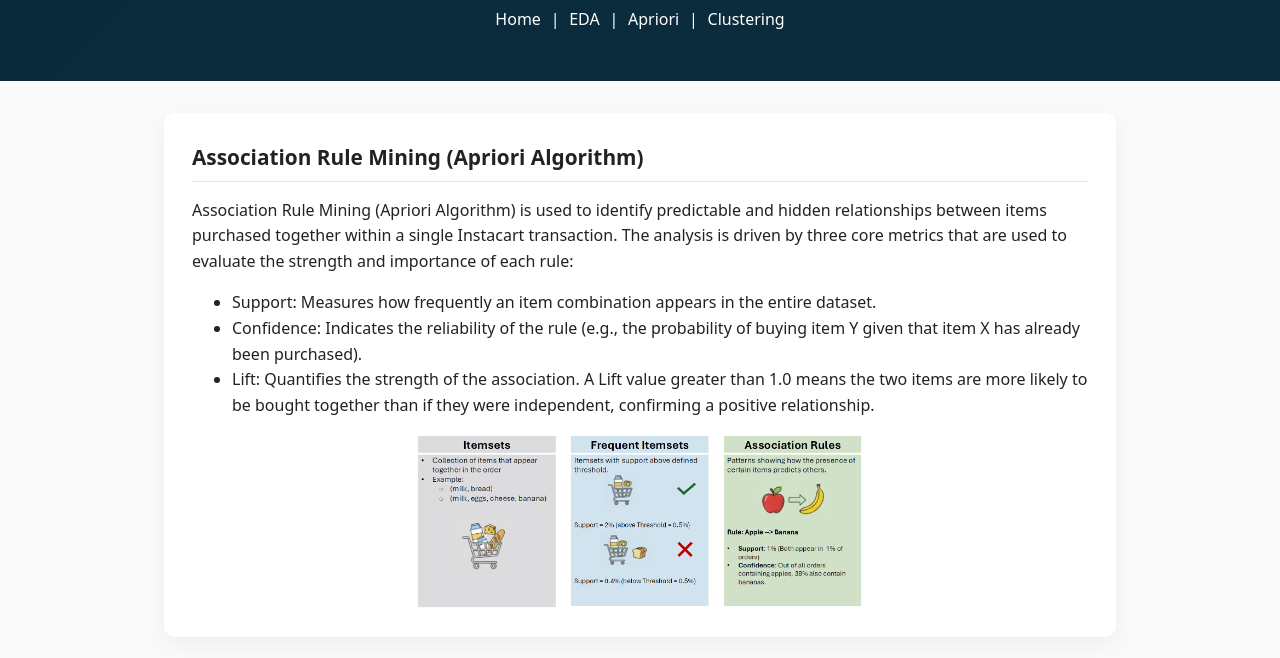
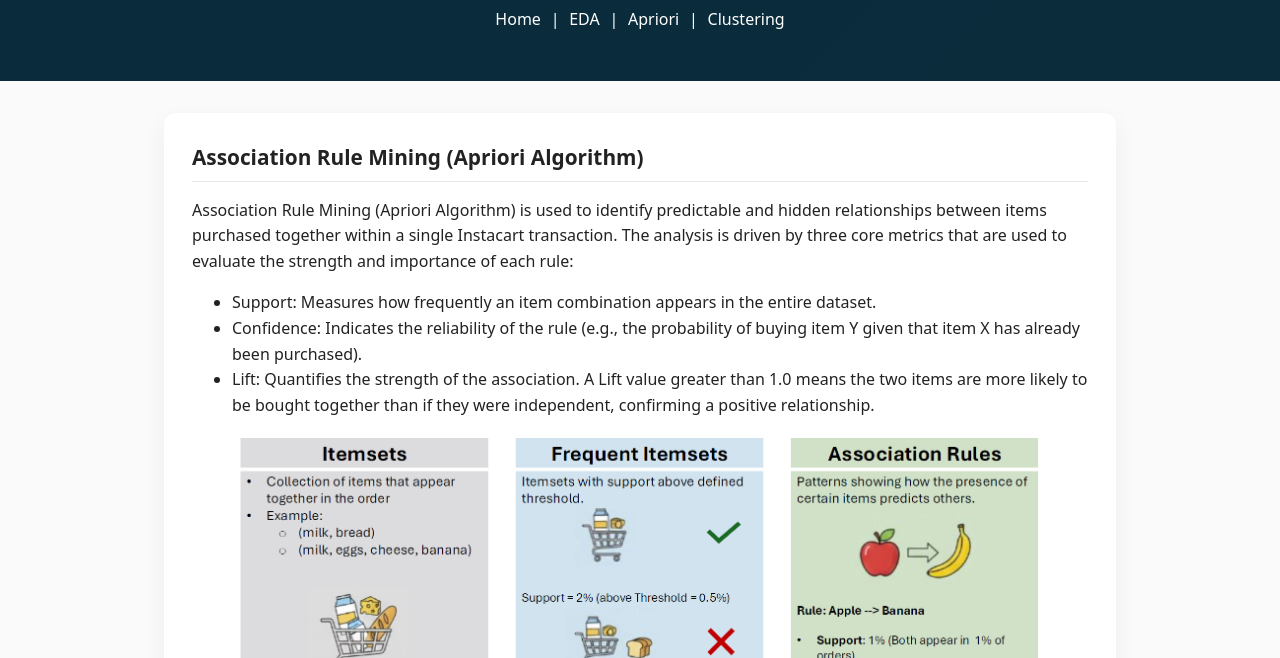
Before and after one commit to nancyalelopez-gif/instacart-mba-site, a plain HTML site: page apriori.html in a window 1280 px wide. Shown: the part 142-800 px from the top of the page. Drawn offline with Linux system fonts and the light colour scheme.

Commit message:
Update apriori.html

```diff
--- a/apriori.html
+++ b/apriori.html
@@ -65,7 +65,7 @@
       to be bought together than if they were independent, confirming a positive relationship.
     </li>
   </ul>
-  <img src="arm_itemsets.png" alt="Association Rule Mining" class="responsive-img">
+  <img src="arm_itemsets.png" alt="Association Rule Mining" class="responsive-img2">
 </section>
 
 <section>
```
